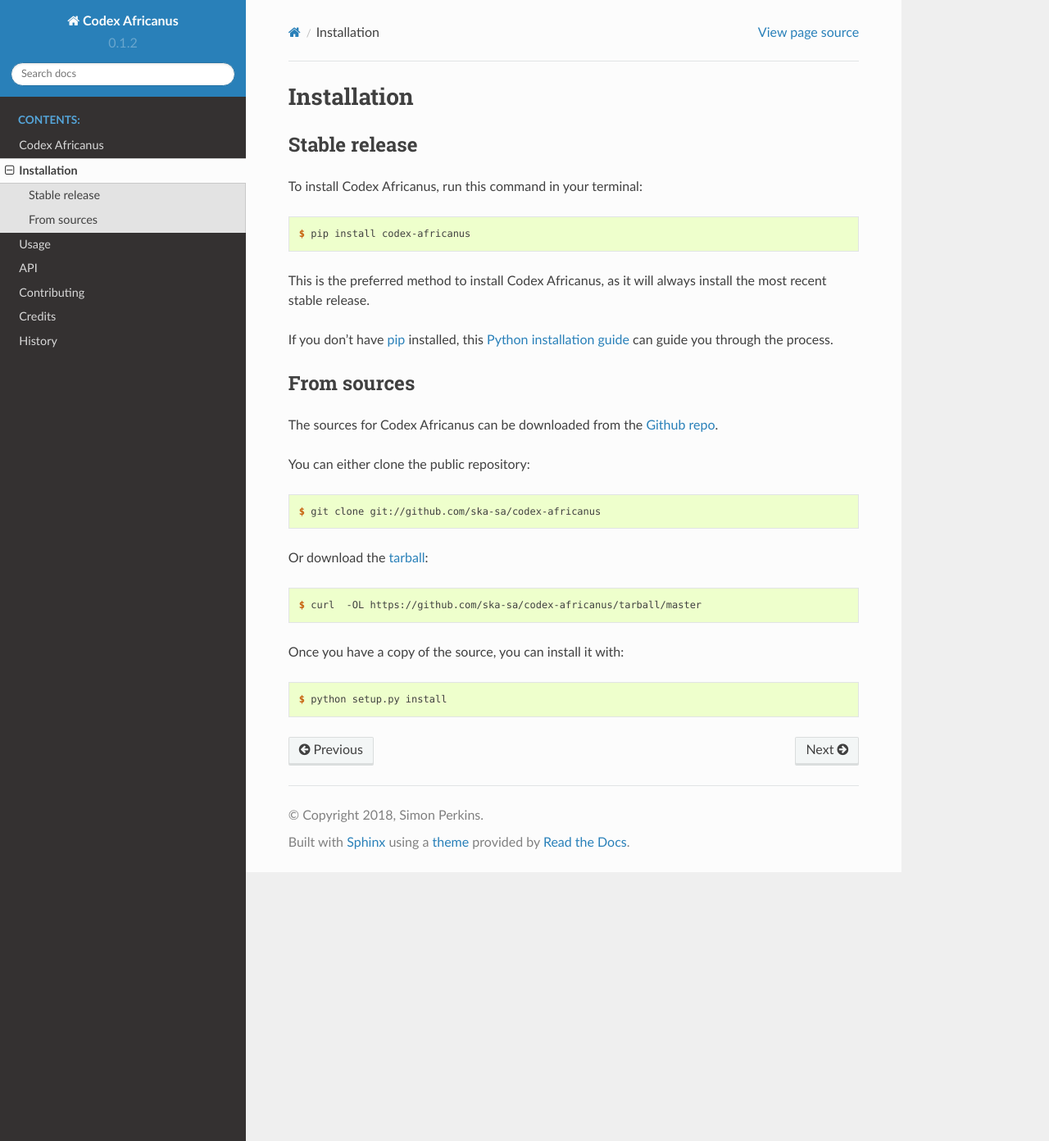
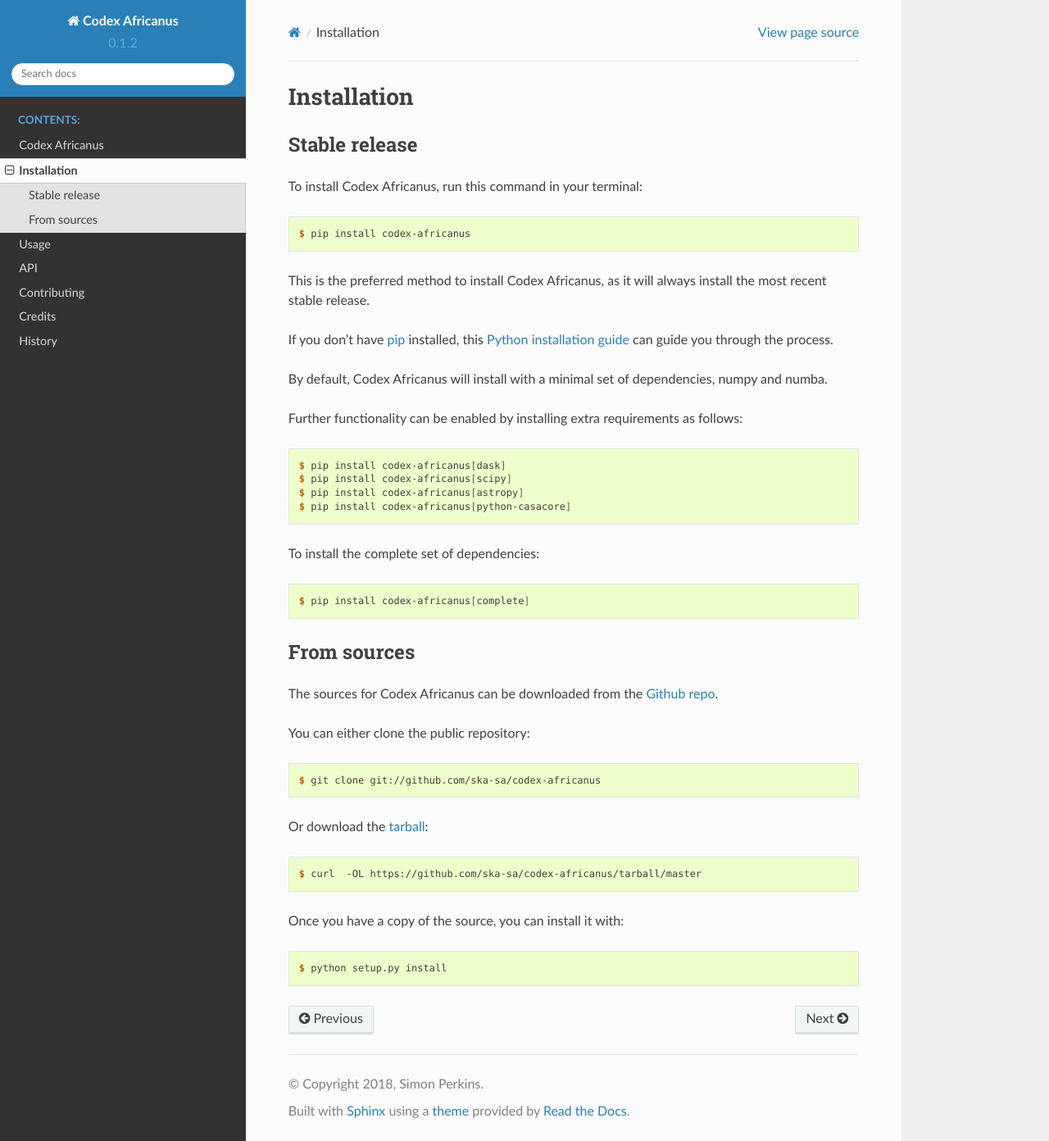
Before and after one commit to ratt-ru/codex-africanus, a Sphinx documentation site: the page built from docs/installation.rst, in a window 1280 px wide and 1392 px high. Shown: the whole window at 82% size. Built offline with Sphinx 7.4.7 and the Read the Docs theme 2.0.0, drawn with Linux system fonts in a browser that asks for light colours.

Commit message:
Docstrings

```diff
--- a/docs/installation.rst
+++ b/docs/installation.rst
@@ -14,10 +14,31 @@ To install Codex Africanus, run this command in your terminal:
 
     $ pip install codex-africanus
 
-This is the preferred method to install Codex Africanus, as it will always install the most recent stable release.
+This is the preferred method to install Codex Africanus,
+as it will always install the most recent stable release.
 
-If you don't have `pip`_ installed, this `Python installation guide`_ can guide
-you through the process.
+If you don't have `pip`_ installed, this `Python installation guide`_
+can guide you through the process.
+
+By default, Codex Africanus will install with a minimal set of
+dependencies, numpy and numba.
+
+Further functionality can be enabled by installing extra requirements
+as follows:
+
+.. code-block:: console
+
+    $ pip install codex-africanus[dask]
+    $ pip install codex-africanus[scipy]
+    $ pip install codex-africanus[astropy]
+    $ pip install codex-africanus[python-casacore]
+
+
+To install the complete set of dependencies:
+
+.. code-block:: console
+
+    $ pip install codex-africanus[complete]
 
 .. _pip: https://pip.pypa.io
 .. _Python installation guide: http://docs.python-guide.org/en/latest/starting/installation/
```
